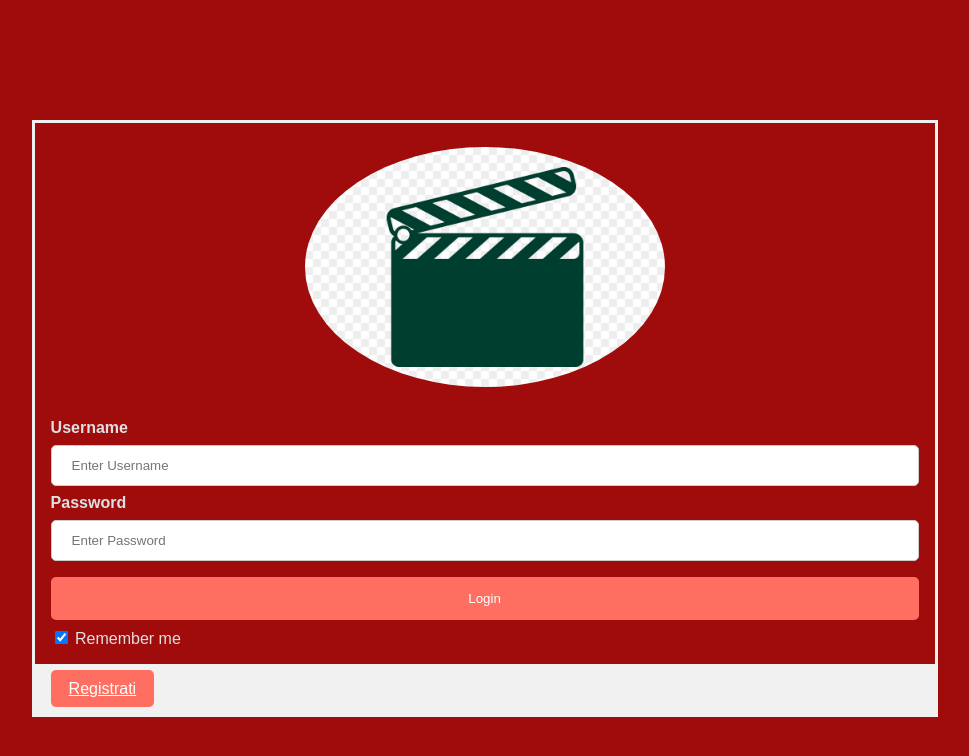
After one commit to Ferdi00/BD2_MovieApp, a Flask app: page /login in a window 1280 px wide. The commit adds this page. Shown: the top 756 px of the page, without its empty margins (250-1219 px from the left). Run offline with Flask 3, Linux system fonts and the light colour scheme; data that the repository does not hold is empty.

Commit message:
aggiunta di login, registrazione e area preferiti.

```diff
--- a/app/run.py
+++ b/app/run.py
@@ -2,6 +2,8 @@ from flask import Flask, jsonify, render_template, request
 from pymongo import MongoClient
 from bson.objectid import ObjectId
 import re, sys
+from datetime import datetime
+
 
 
 app = Flask(__name__)
@@ -13,6 +15,7 @@ sys.stdout.reconfigure(encoding="utf-8")
 client = MongoClient("mongodb://localhost:27017/")
 db = client["mydatabase"]
 collection = db["movies"]
+collection1 = db["users"]
 
 
 # Endpoint per mostrare le collezioni nel database
@@ -87,8 +90,143 @@ def filter_movies():
 @app.route("/")
 def homepage():
     movies = list(collection.aggregate([{"$sample": {"size": 45}}]))
+    '''
+    # parte per inserire i dati di un utente
+
+     # Esempio di dati da inserire
+    film_visti = [
+    {"nome": "Inception", "data_di_visione": datetime(2021, 5, 21)},
+    {"nome": "The Matrix", "data_di_visione": datetime(2021, 6, 10)},
+    {"nome": "Interstellar", "data_di_visione": datetime(2021, 7, 15)}
+    ]
+
+    film_da_vedere = [
+    {"nome": "Inception"},
+    {"nome": "The Matrix"},
+    {"nome": "Interstellar"}
+    ]
+    collezione = db["users"]
+    collezione.insert_one({
+            "nome": 'pippo',
+            "cognome": 'franco',
+            "data_di_nascita": datetime(2021, 7, 15),
+            "username": 'franco',
+            "password": 'franco',
+            "film_visti": film_visti,
+            "film_da_vedere": film_da_vedere,
+        })
+    #fine inserimento
+
+    # parte per inserire i dati di un utente
+
+     # Esempio di dati da inserire
+
+    film_visti = [
+    {"nome": "My Spy", "data_di_visione": datetime(2021, 5, 21)},
+    {"nome": "The Incredibles", "data_di_visione": datetime(2021, 6, 10)},
+    ]
+
+    film_da_vedere = [
+    {"nome": "Foxcatcher"},
+    {"nome": "Sacrifice"},
+    ]
+    collezione = db["users"]
+    collezione.insert_one({
+            "nome": 'pippo',
+            "cognome": 'franco',
+            "data_di_nascita": datetime(2021, 7, 15),
+            "username": 'fra',
+            "password": 'franco',
+            "film_visti": film_visti,
+            "film_da_vedere": film_da_vedere,
+        })
+    #fine inserimento
+
+    for it in collezione.find():
+        print(it)
+    '''
     return render_template("index.html", movies=movies)
 
+# login
+@app.route("/login")
+def login():
+    movies = list(collection.aggregate([{"$sample": {"size": 45}}]))
+    return render_template("login.html", movies=movies)
+
+# Endpoint per verificare l'utente
+@app.route("/login", methods=["POST"])
+def login_user():
+     un = request.form['uname']
+     pas = request.form['psw']
+     documento= collection1.find_one({"username": un,"password":pas})
+     if documento:
+         print('bravo_cesi')
+         preferiti=list()
+         vis=list()
+         for chiave,valore in documento.items():
+          if chiave == 'film_da_vedere':
+               for it in valore:
+                if it != 'NaN':
+                  print(it)
+                  tit=it.get('nome')
+                  print(tit)
+                  iter=collection.find_one({"title": tit})
+                  preferiti.append(iter)
+                  print(iter)
+          if chiave == 'film_visti':
+               for it in valore:
+                if it != 'NaN':
+                  print(it)
+                  tit=it.get('nome')
+                  print(tit)
+                  iter=collection.find_one({"title": tit})
+                  vis.append(iter)
+                  print(iter)
+         return render_template("preferiti.html", pref=preferiti, visti=vis)
+     else:
+          print('sgamato')
+          return render_template("login.html", errors="err")
+
+# reg
+@app.route("/reg", methods=["GET"])
+def reg():
+    movies = list(collection.aggregate([{"$sample": {"size": 45}}]))
+    return render_template("reg.html", movies=movies)
+
+# Endpoint per registrare l'utente
+@app.route("/reg", methods=["POST"])
+def reg_user():
+     nm = request.form['name']
+     sr = request.form['surname']
+     br = request.form['birthday']
+     un = request.form['uname']
+     pas = request.form['psw']
+     documento= collection1.find_one({"username": un})
+     if documento:
+        print('sgamato')
+        return render_template("reg.html", errors="usr")
+     else:
+            collection1.insert_one({
+            "nome": nm,
+            "cognome": sr,
+            "data_di_nascita": br,
+            "username": un,
+            "password": pas,
+            "film_visti": "NaN",
+            "film_da_vedere": "NaN",
+         })
+            print('cesi')
+     usrs=collection1.find()
+     for el in usrs:
+         print(el)
+     movies = list(collection.aggregate([{"$sample": {"size": 45}}]))
+     return render_template("reg.html", movies=movies)
+
+# homepage
+@app.route("/preferiti")
+def pref():
+    movies = list(collection.find([{"$sample": {"size": 45}}]))
+    return render_template("preferiti.html", movies=movies)
 
 if __name__ == "__main__":
     app.run(debug=True)
--- /dev/null
+++ b/app/static/login.css
@@ -0,0 +1,87 @@
+/* Bordered form */
+body {
+    background-color: #a00c0c;
+    color: #e0e0e0;
+    font-family: Arial, sans-serif;
+    margin: 0;
+    padding: 0;
+}
+form {
+      /* Centra verticalmente */
+    position: absolute;
+    top: 15%;
+    left: 22%;
+    border: 3px solid #f1f1f1;
+  }
+
+  /* Full-width inputs */
+  input[type=text], input[type=password] {
+    width: 100%;
+    padding: 12px 20px;
+    margin: 8px 0;
+    display: inline-block;
+    border: 1px solid #ccc;
+    border-radius: 5px;
+    box-sizing: border-box;
+
+  }
+
+  /* Set a style for all buttons */
+  button {
+    border-radius: 5px;
+    background-color: #ff6f61;
+    color: white;
+    padding: 14px 20px;
+    margin: 8px 0;
+    border: none;
+    cursor: pointer;
+    width: 100%;
+  }
+
+  /* Add a hover effect for buttons */
+  button:hover {
+    opacity: 0.8;
+  }
+
+  /* Extra style for the cancel button (red) */
+  .cancelbtn {
+    width: auto;
+    padding: 10px 18px;
+    background-color: #ff6f61;
+    color: white;
+    border-radius: 5px;
+  }
+
+  /* Center the avatar image inside this container */
+  .imgcontainer {
+    text-align: center;
+    margin: 24px 0 12px 0;
+  }
+
+  /* Avatar image */
+  img.avatar {
+    width: 40%;
+    border-radius: 50%;
+  }
+
+  /* Add padding to containers */
+  .container {
+    padding: 16px;
+  }
+
+  /* The "Forgot password" text */
+  span.psw {
+    float: right;
+    padding-top: 16px;
+  }
+
+  /* Change styles for span and cancel button on extra small screens */
+  @media screen and (max-width: 300px) {
+    span.psw {
+      display: block;
+      float: none;
+    }
+    .cancelbtn {
+      width: 100%;
+    }
+  }
--- a/app/static/styles.css
+++ b/app/static/styles.css
@@ -34,7 +34,10 @@ header h1 {
     color: #fff;
     text-align: center;
 }
-
+.intestazione{
+    position: relative;
+    text-align: center;
+}
 #searchForm {
     display: flex;
     align-items: center;
--- /dev/null
+++ b/app/templates/login.html
@@ -0,0 +1,35 @@
+<!DOCTYPE html>
+<html lang="it">
+<head>
+    <meta charset="UTF-8">
+    <meta name="viewport" content="width=device-width, initial-scale=1.0">
+    <title>Film Collection</title>
+    <link rel="stylesheet" href="{{ url_for('static', filename='login.css') }}">
+    <script src="{{ url_for('static', filename='scripts.js') }}" defer></script>
+    <!-- Aggiungi Font Awesome -->
+    <link rel="stylesheet" href="https://cdnjs.cloudflare.com/ajax/libs/font-awesome/6.0.0-beta3/css/all.min.css">
+</head>
+<body>
+<form action="/login" method="post">
+    <div class="imgcontainer">
+      <img src="{{ url_for('static', filename='film.jpeg') }}" alt="Avatar" class="avatar">
+    </div>
+
+    <div class="container">
+      <label for="uname"><b>Username</b></label>
+      <input type="text" placeholder="Enter Username" name="uname" required>
+
+      <label for="psw"><b>Password</b></label>
+      <input type="password" placeholder="Enter Password" name="psw" required>
+
+      <button type="submit">Login</button>
+      <label>
+        <input type="checkbox" checked="checked" name="remember"> Remember me
+      </label>
+    </div>
+
+    <div class="container" style="background-color:#f1f1f1">
+      <a href="/reg" type="button" class="cancelbtn">Registrati</a>
+    </div>
+  </form>
+  </body>
```
Also changed, not shown: app/static/reg.css (added, +76 -0 lines), app/templates/preferiti.html (added, +83 -0 lines), app/templates/reg.html (added, +40 -0 lines), user_data.py (added, +33 -0 lines), app/static/film.jpeg (added), 2 other files.
